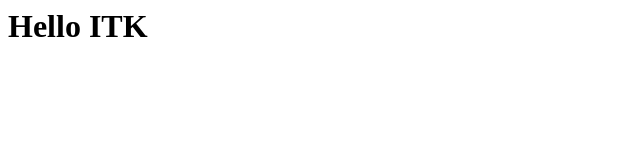
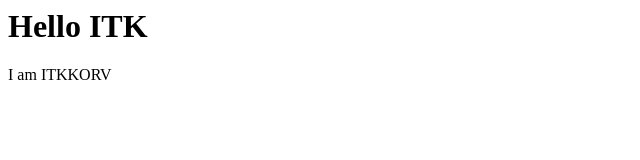
Before and after one commit to tbelmar/mega-website, a plain HTML site: page index.html in a window 1280 px wide. Shown: the whole page, without its empty margins (0-640 px from the left). Drawn offline with Linux system fonts and the light colour scheme.

Commit message:
add some content

```diff
--- a/index.html
+++ b/index.html
@@ -3,5 +3,6 @@
 	</head>
 	<body>
 		<h1>Hello ITK</h1>
+		<p>I am ITKKORV</p>
 	</body>
 </html>
```
